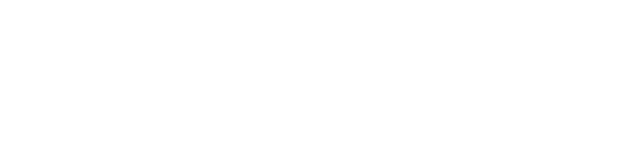
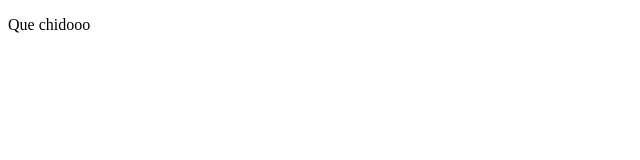
Before and after one commit to JesusArellano16/JesusArellano16.github.io, a plain HTML site: page index.html in a window 1280 px wide. Shown: the whole page, without its empty margins (0-640 px from the left). Drawn offline with Linux system fonts and the light colour scheme.

Commit message:
Primer proyeccto en GitHub pages

```diff
--- a/index.html
+++ b/index.html
@@ -7,6 +7,6 @@
     <title>Prueba GitHub Pages</title>
 </head>
 <body>
-
+<p>Que chidooo</p>
 </body>
 </html>
```
